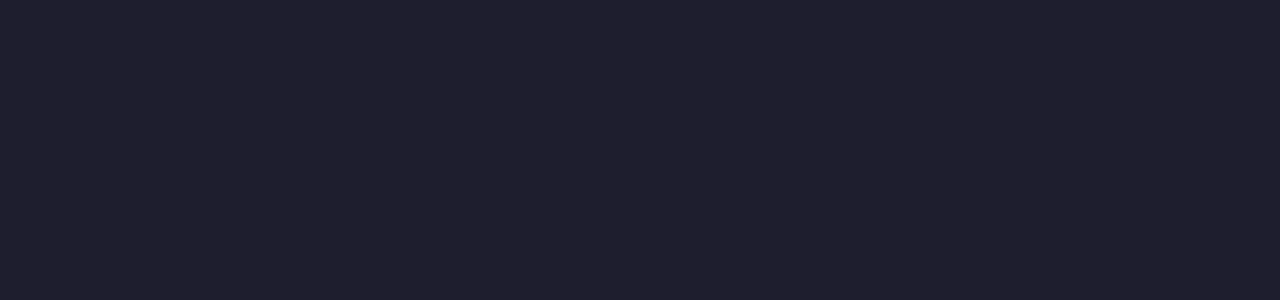
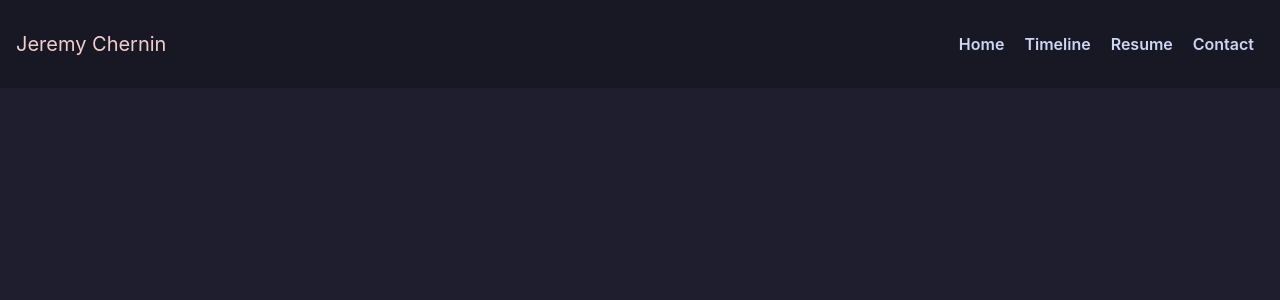
Before and after one commit to jchernin4/jchernin4.github.io, a React (Create React App) app: page /contact in a window 1280 px wide. Before the commit this address had no page. Shown: the top 300 px of the page. Built offline with nearby package versions, Linux system fonts and the light colour scheme.

Commit message:
Resume pdf deleted + small changes

```diff
--- a/src/App.js
+++ b/src/App.js
@@ -5,6 +5,7 @@ import React from "react";
 import Home from "./components/home";
 import TimelinePage from "./components/timeline-page";
 import Resume from "./components/resume";
+import Contact from "./components/contact";
 import Layout from "./components/layout";
 
 import { BrowserRouter, Navigate, Route, Routes } from "react-router-dom";
@@ -19,6 +20,7 @@ function App() {
 					<Route index element={<Home />} />
 					<Route path="/timeline" element={<TimelinePage />} />
 					<Route path="/resume" element={<Resume />} />
+					<Route path="/contact" element={<Contact />} />
 				</Route>
 			</Routes>
 		</BrowserRouter>
--- /dev/null
+++ b/src/components/contact/contact.js
@@ -0,0 +1,11 @@
+import React from "react";
+
+import Page from "../page";
+
+const Contact = () => (
+	<Page header="Contact">
+
+	</Page>
+);
+
+export default Contact;
--- /dev/null
+++ b/src/components/contact/index.js
@@ -0,0 +1 @@
+export { default } from "./contact.js";
--- a/src/components/header/header.js
+++ b/src/components/header/header.js
@@ -20,6 +20,9 @@ const Header = () => {
 							<NavLink className="navlink" to="/timeline">Timeline</NavLink>
 						</li>
 						<li className="navitem">
+							<NavLink className="navlink" to="/resume">Resume</NavLink>
+						</li>
+						<li className="navitem">
 							<NavLink className="navlink" to="/contact">Contact</NavLink>
 						</li>
 					</ul>
--- a/src/components/resume/resume.js
+++ b/src/components/resume/resume.js
@@ -4,10 +4,9 @@ import Page from "../page";
 
 const Resume = () => (
 	<Page header="Resume">
-		<object data="/resume.pdf" type="application/pdf" width="100%" height="1000px">
+		<object data="/resume.pdf" type="application/pdf" width="100%" height="800px">
 			<p>Unable to display pdf.</p>
 		</object>
-
 	</Page>
 );
 
```
